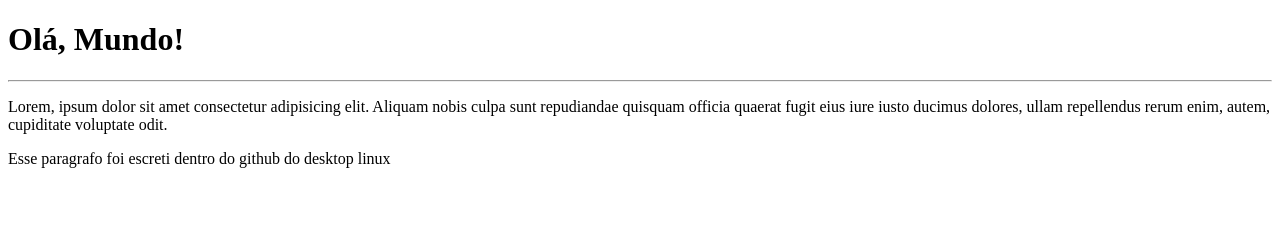
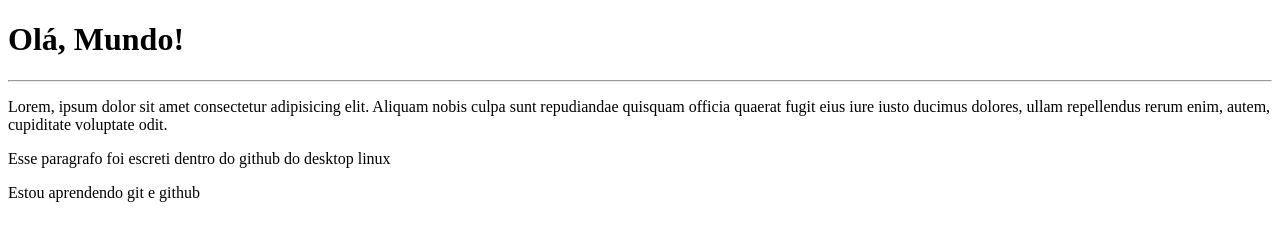
Before and after one commit to RyanLima13/OlaMundo, a plain HTML site: page site-exemplo/index.html in a window 1280 px wide. Drawn offline with Linux system fonts and the light colour scheme.

Commit message:
outra modificação

```diff
--- a/site-exemplo/index.html
+++ b/site-exemplo/index.html
@@ -11,5 +11,6 @@
     <p>Lorem, ipsum dolor sit amet consectetur adipisicing elit. Aliquam nobis culpa sunt repudiandae quisquam officia quaerat fugit eius iure iusto ducimus dolores, ullam repellendus rerum enim, autem, cupiditate voluptate odit.</p>
 
     <p> Esse paragrafo foi escreti dentro do github do desktop linux</p>
+    <p>Estou aprendendo git e github</p>
 </body>
 </html>
```
